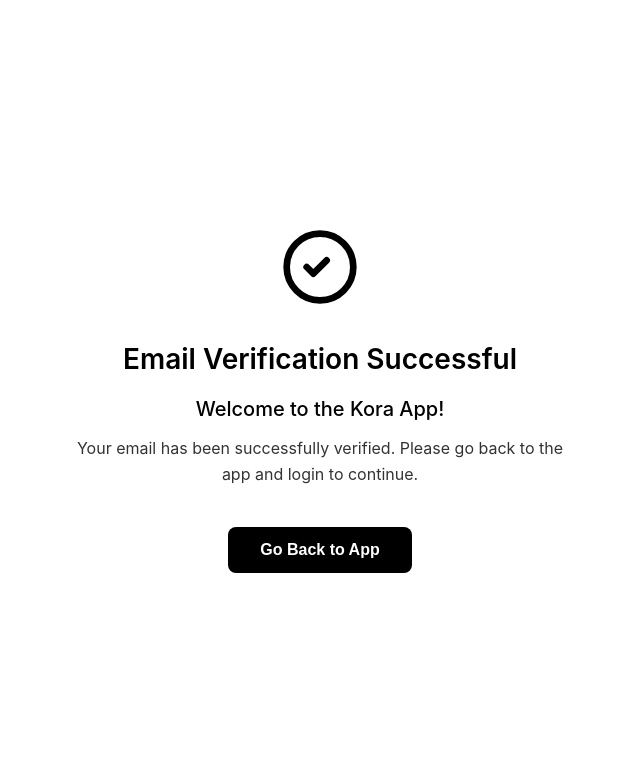
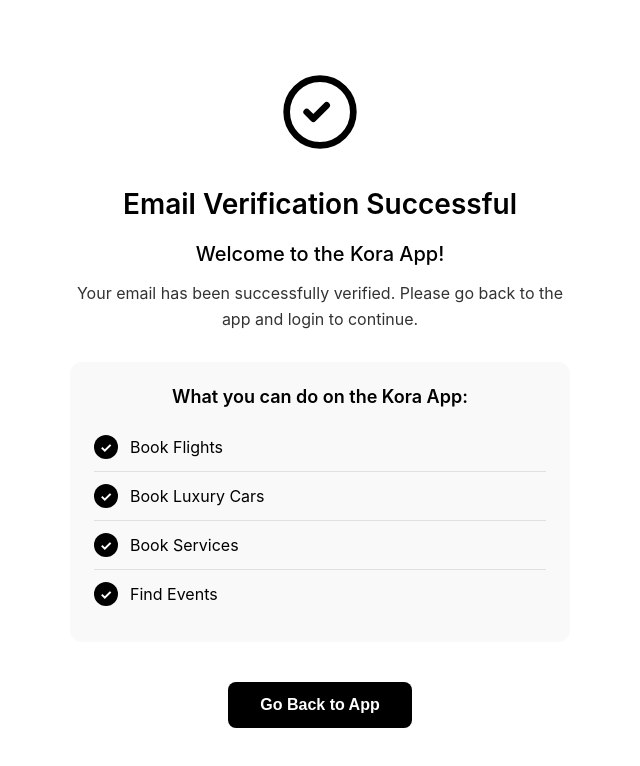
Before and after one commit to jeyliar246/koranewwelcome, a website built with Vite: page index.html in a window 1280 px wide. Shown: the whole page, without its empty margins (320-960 px from the left). Built offline with nearby package versions, Linux system fonts and the light colour scheme.

Commit message:
Add features checklist to welcome page

```diff
--- a/index.html
+++ b/index.html
@@ -22,6 +22,28 @@
 
             <p class="instruction">Your email has been successfully verified. Please go back to the app and login to continue.</p>
 
+            <div class="features-checklist">
+                <h2 class="features-title">What you can do on the Kora App:</h2>
+                <ul class="checklist">
+                    <li class="checklist-item">
+                        <span class="check-icon">✓</span>
+                        <span>Book Flights</span>
+                    </li>
+                    <li class="checklist-item">
+                        <span class="check-icon">✓</span>
+                        <span>Book Luxury Cars</span>
+                    </li>
+                    <li class="checklist-item">
+                        <span class="check-icon">✓</span>
+                        <span>Book Services</span>
+                    </li>
+                    <li class="checklist-item">
+                        <span class="check-icon">✓</span>
+                        <span>Find Events</span>
+                    </li>
+                </ul>
+            </div>
+
             <button class="back-button" onclick="goBack()">Go Back to App</button>
         </div>
     </div>
--- a/style.css
+++ b/style.css
@@ -76,8 +76,87 @@ body {
     font-size: 16px;
     color: #000000;
     line-height: 1.6;
+    margin-bottom: 30px;
+    opacity: 0.8;
+}
+
+.features-checklist {
     margin-bottom: 40px;
-    opacity: 0.8;
+    text-align: left;
+    background-color: #f9f9f9;
+    border-radius: 12px;
+    padding: 24px;
+    animation: fadeIn 0.8s ease-in 0.2s both;
+}
+
+.features-title {
+    font-size: 18px;
+    font-weight: 600;
+    color: #000000;
+    margin-bottom: 16px;
+    text-align: center;
+}
+
+.checklist {
+    list-style: none;
+    padding: 0;
+    margin: 0;
+}
+
+.checklist-item {
+    display: flex;
+    align-items: center;
+    padding: 12px 0;
+    font-size: 16px;
+    color: #000000;
+    border-bottom: 1px solid #e0e0e0;
+    animation: slideInLeft 0.5s ease-out both;
+}
+
+.checklist-item:last-child {
+    border-bottom: none;
+}
+
+.checklist-item:nth-child(1) {
+    animation-delay: 0.1s;
+}
+
+.checklist-item:nth-child(2) {
+    animation-delay: 0.2s;
+}
+
+.checklist-item:nth-child(3) {
+    animation-delay: 0.3s;
+}
+
+.checklist-item:nth-child(4) {
+    animation-delay: 0.4s;
+}
+
+@keyframes slideInLeft {
+    from {
+        opacity: 0;
+        transform: translateX(-20px);
+    }
+    to {
+        opacity: 1;
+        transform: translateX(0);
+    }
+}
+
+.check-icon {
+    display: inline-flex;
+    align-items: center;
+    justify-content: center;
+    width: 24px;
+    height: 24px;
+    background-color: #000000;
+    color: #ffffff;
+    border-radius: 50%;
+    font-size: 14px;
+    font-weight: bold;
+    margin-right: 12px;
+    flex-shrink: 0;
 }
 
 .back-button {
@@ -117,6 +196,19 @@ body {
         font-size: 15px;
     }
 
+    .features-checklist {
+        padding: 20px;
+    }
+
+    .features-title {
+        font-size: 16px;
+    }
+
+    .checklist-item {
+        font-size: 15px;
+        padding: 10px 0;
+    }
+
     .back-button {
         width: 100%;
         padding: 16px 32px;
```
